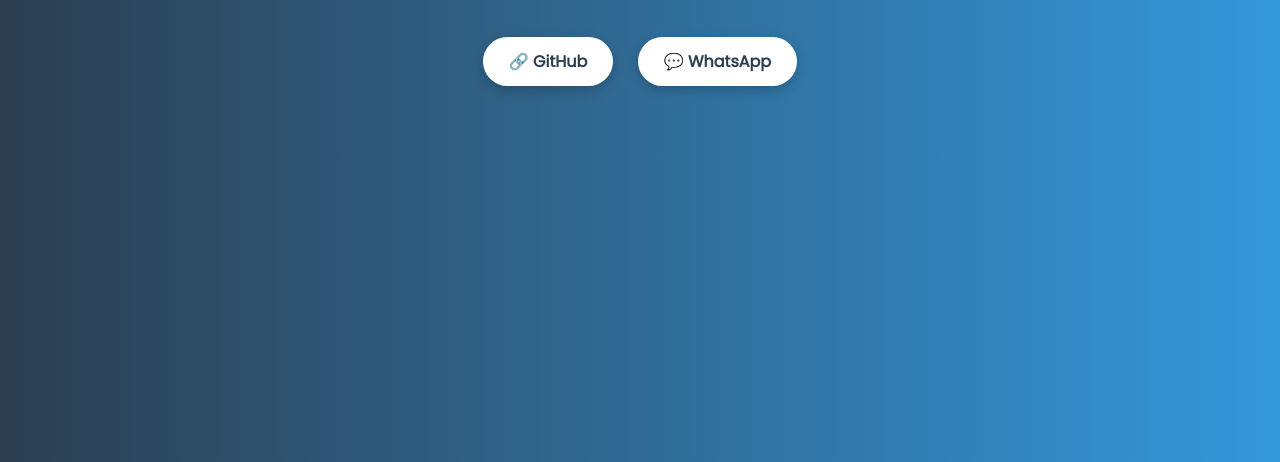
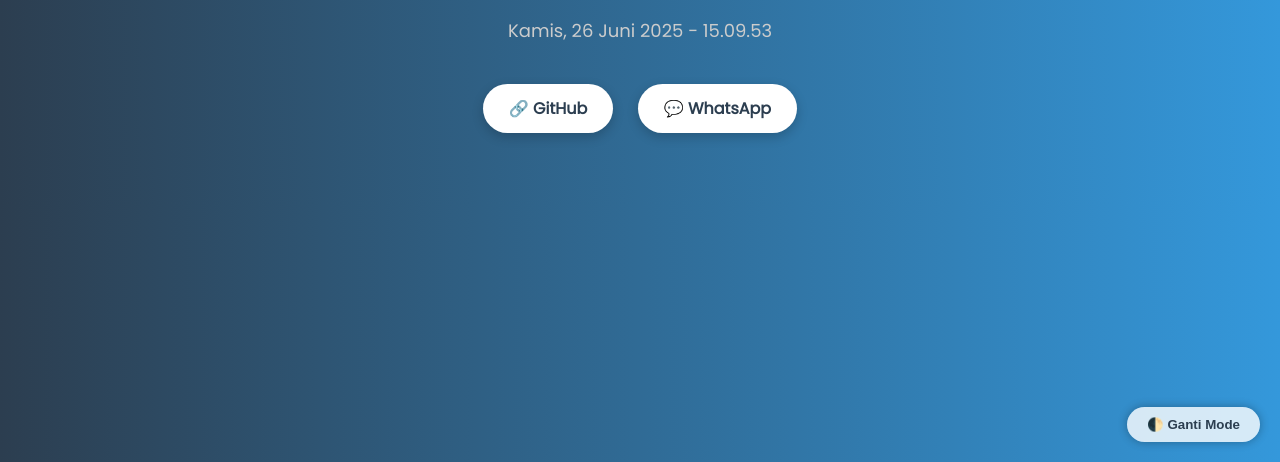
Before and after one commit to Naufalhambali/Naufalhambali.github.io, a plain HTML site: page index.html in a window 1280 px wide. Shown: the part 338-800 px from the top of the page. Drawn offline with Linux system fonts and the light colour scheme.

Commit message:
Update index.html

```diff
--- a/index.html
+++ b/index.html
@@ -3,7 +3,7 @@
 <head>
   <meta charset="UTF-8" />
   <meta name="viewport" content="width=device-width, initial-scale=1" />
-  <title>my bio</title>
+  <title>My bio</title>
   <link href="https://fonts.googleapis.com/css2?family=Poppins&display=swap" rel="stylesheet" />
   <style>
     * {
@@ -18,6 +18,7 @@
       text-align: center;
       padding: 60px 20px;
       user-select: none;
+      transition: background 0.3s, color 0.3s;
     }
     img {
       width: 160px;
@@ -36,9 +37,13 @@
     }
     p {
       font-size: 18px;
-      margin: 10px 0 30px;
+      margin: 10px 0 20px;
       color: #f0f0f0;
       animation: fadeInUp 2s ease forwards;
+    }
+    #tanggal {
+      color: #ccc;
+      margin-bottom: 30px;
     }
     .btn {
       display: inline-block;
@@ -55,6 +60,40 @@
     .btn:hover {
       background: #e0e0e0;
     }
+
+    /* Dark mode */
+    .dark {
+      background: #111 !important;
+      color: white !important;
+    }
+    .dark p, .dark #tanggal {
+      color: #ccc !important;
+    }
+    .dark .btn {
+      background: #444 !important;
+      color: white !important;
+    }
+
+    /* Tombol dark mode posisi tetap */
+    #darkmode-btn {
+      position: fixed;
+      bottom: 20px;
+      right: 20px;
+      z-index: 999;
+      padding: 10px 20px;
+      border-radius: 25px;
+      background: #ffffffcc;
+      color: #2c3e50;
+      font-weight: bold;
+      border: none;
+      box-shadow: 0 0 10px rgba(0,0,0,0.3);
+      cursor: pointer;
+      transition: 0.3s;
+    }
+    #darkmode-btn:hover {
+      background: #eeeeee;
+    }
+
     @keyframes fadeIn {
       from { opacity: 0; transform: scale(0.95); }
       to { opacity: 1; transform: scale(1); }
@@ -68,16 +107,51 @@
 <body>
 
   <img src="img/images.jpg" alt="Foto Naufal" />
-  <h1>Naufal Hambali</h1>
+  <h1 id="typing"></h1>
   <p>Developer • Pendidik • 📚</p>
+  <p id="tanggal"></p>
 
   <a href="https://github.com/Naufalhambali" class="btn">🔗 GitHub</a>
   <a href="https://wa.me/6283141439348" class="btn">💬 WhatsApp</a>
 
+  <!-- Tombol dark mode -->
+  <button id="darkmode-btn" onclick="toggleDarkMode()">🌓 Ganti Mode</button>
+
+  <!-- Script -->
   <script>
+    // Efek ketik
+    const teks = "Naufal Hambali";
+    let i = 0;
+    function ketik() {
+      if (i < teks.length) {
+        document.getElementById("typing").innerHTML += teks.charAt(i);
+        i++;
+        setTimeout(ketik, 100);
+      }
+    }
+    ketik();
+
+    // Tanggal & jam
+    function updateWaktu() {
+      const now = new Date();
+      const tgl = now.toLocaleDateString('id-ID', {
+        weekday: 'long', year: 'numeric', month: 'long', day: 'numeric'
+      });
+      const jam = now.toLocaleTimeString('id-ID');
+      document.getElementById('tanggal').innerText = tgl + ' - ' + jam;
+    }
+    setInterval(updateWaktu, 1000);
+    updateWaktu();
+
+    // Cegah klik kanan
     document.addEventListener('contextmenu', function (e) {
       e.preventDefault();
     });
+
+    // Toggle dark mode
+    function toggleDarkMode() {
+      document.body.classList.toggle("dark");
+    }
   </script>
 </body>
 </html>
```
